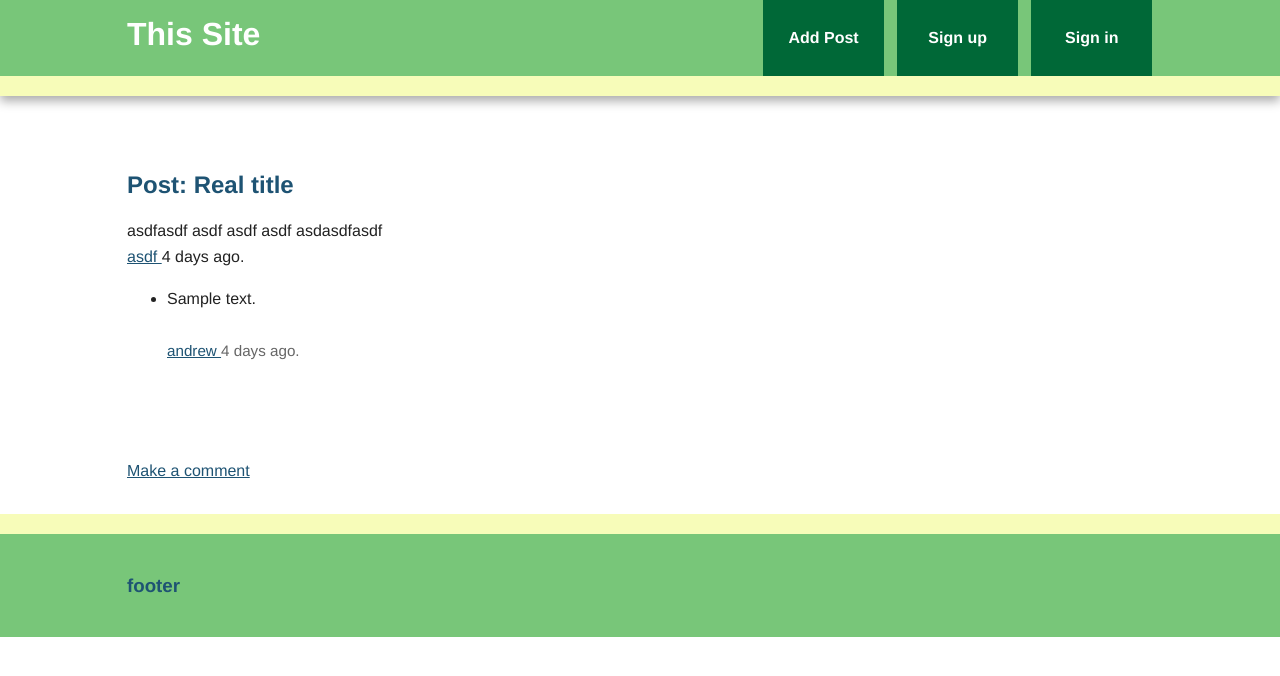
After one commit to andrewpass/social_site, a Flask app: page /post/1 in a window 1280 px wide. The commit adds this page. Shown: the top 676 px of the page. Run offline with Flask 2, Linux system fonts and the light colour scheme; data comes from the database, SQL or seed files in the repository; tables that the repository leaves empty hold one stand-in row (values such as "Sample post"); some libraries are stand-ins or nearby versions.

Commit message:
Initial build of comment feature

```diff
--- a/FlaskProject/forms.py
+++ b/FlaskProject/forms.py
@@ -11,14 +11,14 @@ class PostForm(Form):
 	text = StringField('text')
 	# link = URLField('link', validators=[url()])
 
-
+class CommentForm(Form):
+	text = StringField('text')
 
 class LoginForm(Form):
 	username = StringField('Username:', validators=[DataRequired()])
 	password = PasswordField('Password', validators=[DataRequired()])
 	remember_me = BooleanField('Keep me logged in')
 	submit = SubmitField('Log In')
-
 
 class SignupForm(Form):
 	username = StringField('Username',
--- a/FlaskProject/models.py
+++ b/FlaskProject/models.py
@@ -14,15 +14,14 @@ class Post(db.Model):
 	text = db.Column(db.String(500))
 	# link = db.Column(db.Text)
 	user_id = db.Column(db.Integer, db.ForeignKey('user.id'), nullable=False)
+	comments = db.relationship('Comment', backref='post', lazy='dynamic')
 
 	@staticmethod
 	def newest(num):
 		return Post.query.order_by(desc(Post.date)).limit(num)
 
-
-
 	def __repr__(self):
-		return "<Post '{}': '{}'>".format(self.title, self.description)
+		return "<Post '{}': '{}'>".format(self.title, self.text)
 
 
 
@@ -31,6 +30,7 @@ class User(db.Model, UserMixin):
 	username = db.Column(db.String(80), unique=True)
 	posts = db.relationship('Post', backref='user', lazy='dynamic')
 	password_hash = db.Column(db.String)
+	comments = db.relationship('Comment', backref='user', lazy='dynamic')
 
 	@property
 	def password(self):
@@ -49,3 +49,18 @@ class User(db.Model, UserMixin):
 
 	def __repr__(self):
 		return '<User %r>' % self.username
+
+
+class Comment(db.Model):
+	id = db.Column(db.Integer, primary_key=True)
+	date = db.Column(db.DateTime, default=datetime.utcnow)
+	text = db.Column(db.String(500))
+	user_id = db.Column(db.Integer, db.ForeignKey('user.id'), nullable=False)
+	post_id = db.Column(db.Integer, db.ForeignKey('post.id'), nullable=False)
+
+	@staticmethod
+	def newest(post_id, num):
+		return Comment.query.filter_by(post_id=post_id).order_by(desc(Comment.date)).limit(num)
+
+	def __repr__(self):
+		return "<Comment: '{}'>".format(self.text)
--- a/FlaskProject/templates/base.html
+++ b/FlaskProject/templates/base.html
@@ -7,10 +7,10 @@
         <meta name="description" content="">
         <meta name="viewport" content="width=device-width, initial-scale=1">
 
-        <link rel="stylesheet" href="../static/css/normalize.min.css">
-        <link rel="stylesheet" href="../static/css/main.css">
+        <link rel="stylesheet" href="/static/css/normalize.min.css">
+        <link rel="stylesheet" href="/static/css/main.css">
 
-        <script src="../static/js/vendor/modernizr-2.8.3-respond-1.4.2.min.js"></script>
+        <script src="/static/js/vendor/modernizr-2.8.3-respond-1.4.2.min.js"></script>
     </head>
     <body>
 
@@ -72,6 +72,6 @@
         {{ moment.include_jquery() }}
         {{ moment.include_moment() }}
 
-        <script src="../static/js/main.js"></script>
+        <script src="/static/js/main.js"></script>
     </body>
 </html>
--- /dev/null
+++ b/FlaskProject/templates/comment_list.html
@@ -0,0 +1,26 @@
+<ul class="comments" >
+	{% for comment in comments %}
+
+		<li>
+
+
+
+	        <span>{{ comment.text }}</span>
+
+			<div class="info">
+				<br>
+
+				<a href="{{ url_for('user', username=comment.user.username) }}">
+					{{ comment.user.username }}
+				</a>
+				{{ moment(post.date).fromNow() }}.
+				{% if current_user == post.user %}
+					<span class="editlinks">
+						<a href="{{ url_for('edit_comment', comment_id=comment.id) }}">edit</a>
+					</span>
+				{% endif %}
+
+			</div>
+		</li>
+	{% endfor %}
+</ul>
--- /dev/null
+++ b/FlaskProject/templates/post.html
@@ -0,0 +1,51 @@
+{% extends "base.html" %}
+
+{% block title %}
+Post - {{ post.title }}
+{% endblock %}
+
+{% block content %}
+<br>
+	<section>
+		<h2 class="post_title">
+			Post: {{ post.title }}
+		</h2>
+		<span class="post_text">
+			{{ post.text}}
+		</span>
+
+		<br>
+		<a href="{{ url_for('user', username=post.user.username) }}">
+			{{ post.user.username }}
+		</a>
+		{{ moment(post.date).fromNow() }}.
+		{% if current_user == post.user %}
+			<span class="editlinks">
+				<a href="{{ url_for('edit_post', post_id=post.id) }}">edit</a>
+			</span>
+		{% endif %}
+
+        {% if new_comments.count() > 0 %}
+            {% with comments=post.comments %}
+                {% include "comment_list.html" %}
+            {% endwith %}
+        {% else %}
+            No comments yet.
+        {% endif %}
+
+		<br>
+		<br>
+		<br>
+		<span>
+			<a href="{{ url_for('add_comment', post_id=post.id) }}">Make a comment</a>
+		</span>
+
+	</section>
+
+{% endblock %}
+
+
+{% block sidebar %}
+
+
+{% endblock %}
--- a/FlaskProject/templates/post_list.html
+++ b/FlaskProject/templates/post_list.html
@@ -3,7 +3,7 @@
 
 		<li>
 
-			<a class="header" href="#">
+			<a class="header" href="{{ url_for('post', post_id=post.id) }}">
 				<h3 class="post_title">
 					{{ post.title|truncate(50, killwords=True) }}
 				</h3>
--- a/FlaskProject/views.py
+++ b/FlaskProject/views.py
@@ -4,8 +4,8 @@ from flask import Flask, render_template, url_for, request, redirect, flash, abo
 from flask_login import login_required, login_user, logout_user, current_user
 
 from FlaskProject import app, db, login_manager
-from FlaskProject.forms import PostForm, LoginForm, SignupForm
-from FlaskProject.models import User, Post
+from FlaskProject.forms import PostForm, LoginForm, SignupForm, CommentForm
+from FlaskProject.models import User, Post, Comment
 
 
 # def logged_in_user():
@@ -25,10 +25,8 @@ def index():
 @login_required
 def add():
 	form = PostForm()
-	print(form)
 	if form.validate_on_submit():
 		title = form.title.data
-		print(title)
 		text = form.text.data
 		post = Post(user=current_user, title=title, text=text)
 		db.session.add(post)
@@ -37,7 +35,7 @@ def add():
 		return redirect(url_for('index'))
 	return render_template('post_form.html', form=form, title="Add a post")
 
-@app.route('/edit/<int:post_id>', methods=['GET', 'POST'])
+@app.route('/edit_post/<int:post_id>', methods=['GET', 'POST'])
 @login_required
 def edit_post(post_id):
 	post = Post.query.get_or_404(post_id)
@@ -50,6 +48,35 @@ def edit_post(post_id):
 		flash("Edited '{}'".format(post.title))
 		return redirect(url_for('user', username=current_user.username))
 	return render_template('post_form.html', form=form, title="Edit post")
+
+@app.route('/post/<int:post_id>/add', methods=['GET', 'POST'])
+@login_required
+def add_comment(post_id):
+	form = CommentForm()
+	if form.validate_on_submit():
+		text = form.text.data
+		comment = Comment(user=current_user, post_id=post_id, text=text)
+		db.session.add(comment)
+		db.session.commit()
+		flash("Commented: '{}'".format(text))
+		return redirect(url_for('post', post_id=post_id))
+	return render_template('comment_form.html', form=form, title="Add a post")
+
+
+
+@app.route('/edit_comment/<int:comment_id>', methods=['GET', 'POST'])
+@login_required
+def edit_comment(comment_id):
+	comment = Comment.query.get_or_404(comment_id)
+	if current_user != comment.user:
+		abort(403)
+	form = CommentForm(obj=comment)
+	if form.validate_on_submit():
+		form.populate_obj(comment)
+		db.session.commit()
+		flash("Edited '{}'".format(comment.id))
+		return redirect(url_for('post', post_id=comment.post_id))
+	return render_template('comment_form.html', form=form, title="Edit comment")
 
 
 
@@ -88,6 +115,15 @@ def signup():
 		return redirect(url_for('login'))
 	return render_template("signup.html", form=form)
 
+@app.route('/post/<post_id>')
+def post(post_id):
+	post = Post.query.filter_by(id=post_id).first_or_404()
+	return render_template('post.html', post=post, new_comments=Comment.newest(post_id=post_id, num=5))
+
+
+
+
+
 
 @app.errorhandler(404)
 def page_not_found(e):
```
Also changed, not shown: FlaskProject/templates/add.html (deleted, +0 -45 lines), FlaskProject/templates/comment_form.html (added, +40 -0 lines), FlaskProject/templates/index.html (line endings or trailing spaces).
